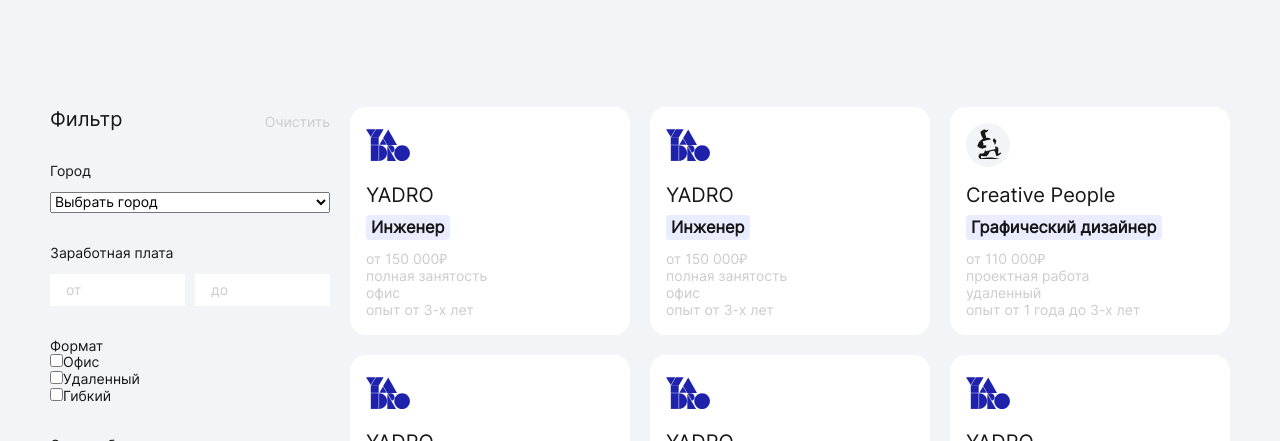
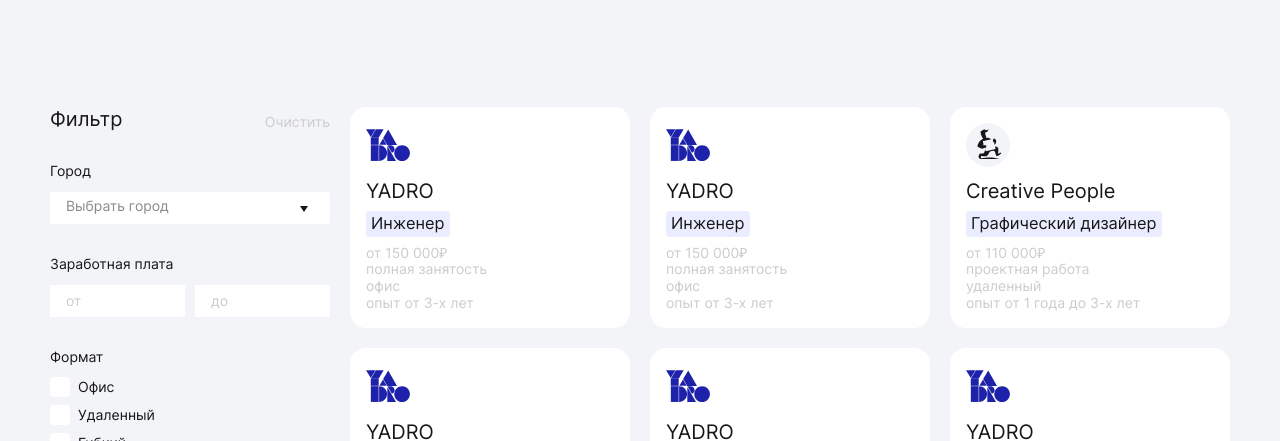
Before and after one commit to matiz86/Work-Space, a plain HTML site: page index.html in a window 1280 px wide. Shown: the part 511-952 px from the top of the page. Drawn offline with Linux system fonts and the light colour scheme.

Commit message:
add choices.js

```diff
--- /dev/null
+++ b/css/checkbox.css
@@ -0,0 +1,49 @@
+.checkbox {
+  position: relative;
+  display: block;
+  line-height: 20px;
+  padding-left: 28px;
+}
+
+.checkbox__input {
+  -webkit-appearance: none;
+  -moz-appearance: none;
+  appearance: none;
+  position: absolute;
+  left: 0;
+  top: 0;
+  bottom: 0;
+  width: 20px;
+  height: 20px;
+  background-color: #fff;
+  border-radius: 4px;
+}
+
+.checkbox__input:after {
+  position: absolute;
+  content: '';
+  inset: 0;
+  display: block;
+  width: 100%;
+  height: 100%;
+  background: url(../img/check.svg) no-repeat center;
+  opacity: 0;
+  transition: box-shadow .2s ease-in-out;
+}
+
+.checkbox__input:checked:after {
+  opacity: 1;
+}
+
+.checkbox__input:focus-visible {
+  outline: none;
+  box-shadow: 0px 2px 10px rgba(0, 0, 0, 0.25);
+}
+
+.checkbox__input:hover:not(:disabled) {
+  box-shadow: 0px 2px 10px rgba(166, 173, 255, 0.55);
+}
+
+.checkbox__input:disabled {
+  background-color: #ccc;
+}
--- /dev/null
+++ b/css/choices.css
@@ -0,0 +1,29 @@
+.choices {
+  width: 100%;
+}
+
+.choices__inner {
+  background-color: #fff;
+  padding: 6px 16px;
+  min-height: 32px;
+  border: none;
+}
+
+.choices__list--single {
+  padding: 0;
+}
+
+.choices[data-type*=select-one]::after {
+  width: 20px;
+  height: 20px;
+  background: url(../img/arrow.svg) no-repeat center/contain;
+  border: none;
+  top: 6px;
+  right: 16px;
+  margin-top: 0;
+}
+
+.choices[data-type*=select-one].is-open::after {
+  transform: rotate(180deg);
+  margin-top: 0;
+}
--- a/css/filter.css
+++ b/css/filter.css
@@ -53,11 +53,9 @@
   gap: 32px;
 }
 
-.filter__label {}
-
-.checkbox {}
-
-.checkbox__input {}
+.filter__label:not(:last-child) {
+  margin-bottom: 8px;
+}
 
 .filter__buttons {}
 
--- a/css/vacancy.css
+++ b/css/vacancy.css
@@ -2,12 +2,13 @@
   background: #fff;
   border-radius: 16px;
   padding: 16px;
+  height: 100%;
+  cursor: pointer;
 }
 
 .vacansy__img {
-  width: 44px;
-  height: 44px;
-  object-fit: cover;
+  max-height: 44px;
+  display: block;
   margin-bottom: 12px;
 }
 
@@ -18,15 +19,14 @@
 
 .vacancy__title {
   display: inline-block;
-  margin-bottom: 11px;
-  background: #eaecff;
+  font-weight: 400;
+  margin-bottom: 8px;
+  background-color: #eaecff;
   border-radius: 4px;
   padding: 3px 5px;
 
 }
 
-.vacancy__fields {}
-
 .vacancy__field {
   color: #ccc;
 }
--- a/index.css
+++ b/index.css
@@ -1,9 +1,12 @@
 @import "css/normalize.css";
+@import "css/choices.min.css";
 @import "css/style.css";
 @import "css/header.css";
 @import "css/hero.css";
 @import "css/vacansies.css";
 @import "css/filter.css";
+@import "css/checkbox.css";
+@import "css/choices.css";
 @import "css/cards.css";
 @import "css/vacancy.css";
 @import "css/footer.css";
--- a/index.html
+++ b/index.html
@@ -5,6 +5,8 @@
   <meta charset="UTF-8">
   <meta name="viewport" content="width=device-width, initial-scale=1.0">
   <link rel="stylesheet" href="index.css">
+  <script src="js/choices.min.js" defer></script>
+  <script src="js/script.js" defer></script>
   <title>Workspace</title>
 </head>
 
@@ -56,7 +58,7 @@
             </fieldset>
             <div class="filter__checkboxes">
               <fieldset class="filter__fieldset">
-                <legend>Формат</legend>
+                <legend class="filter__legend">Формат</legend>
                 <label class="filter__label checkbox">
                   <input class="checkbox__input" type="checkbox" name="format" value="Офис">Офис
                 </label>
@@ -68,7 +70,7 @@
                 </label>
               </fieldset>
               <fieldset class="filter__fieldset">
-                <legend>Опыт работы</legend>
+                <legend class="filter__legend">Опыт работы</legend>
                 <label class="filter__label checkbox">
                   <input class="checkbox__input" type="checkbox" name="experience" value="Опыт не важен">Опыт не важен
                 </label>
@@ -85,12 +87,13 @@
                 </label>
               </fieldset>
               <fieldset class="filter__fieldset">
-                <legend>Занятость</legend>
+                <legend class="filter__legend">Занятость</legend>
                 <label class="filter__label checkbox">
                   <input class="checkbox__input" type="checkbox" name="type" value="Полная занятость">Полная занятость
                 </label>
                 <label class="filter__label checkbox">
-                  <input class="checkbox__input" type="checkbox" name="type" value="Частичная занятость">Частичная занятость
+                  <input class="checkbox__input" type="checkbox" name="type" value="Частичная занятость">Частичная
+                  занятость
                 </label>
                 <label class="filter__label checkbox">
                   <input class="checkbox__input" type="checkbox" name="type" value="Стажировка">Стажировка
--- /dev/null
+++ b/js/script.js
@@ -0,0 +1,5 @@
+const citySelect = document.querySelector('#city');
+const cityChoices = new Choices(citySelect, {
+  searchEnabled: false,
+  itemSelectText: '',
+});
```
Also changed, not shown: css/choices.min.css (added), img/arrow.svg (added), img/check.svg (added), js/choices.min.js (added).
